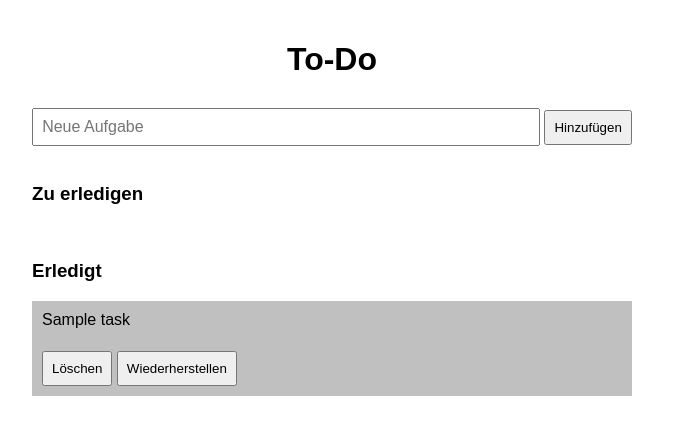
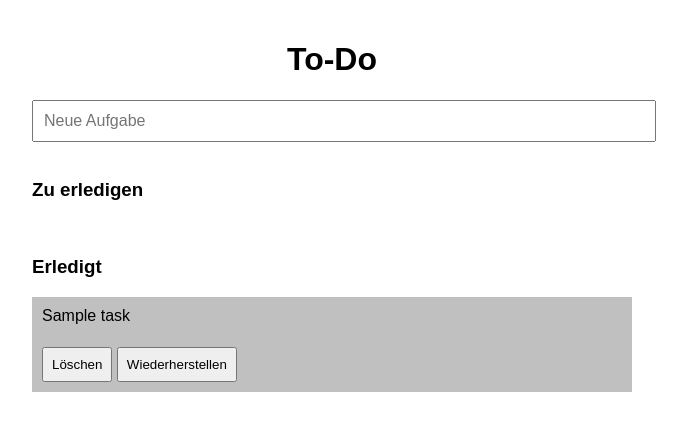
Before and after one commit to b1ggi/todo-app, a Flask app: page / in a window 1280 px wide. Shown: the top 435 px of the page, without its empty margins (308-995 px from the left). Run offline with Flask 3, Linux system fonts and the light colour scheme; tables that the repository leaves empty hold one stand-in row (values such as "Sample post").

Commit message:
css: - transfer style to css file - span options - input width padding index: - transfer style to css file

```diff
--- a/static/style.css
+++ b/static/style.css
@@ -10,8 +10,7 @@ h1 {
 }
 
 input[type="text"] {
-    width: 80%;
-    padding: 8px;
+    width: 100%;
     font-size: 16px;
 }
 
@@ -26,4 +25,13 @@ ul {
 
 li {
     margin: 10px 0;
+    background-color: rgb(192, 192, 192);
+    padding: 10px;
 }
+
+span {
+    max-width: 100%;
+    display: inline-block;
+    overflow: hidden;
+    text-overflow: ellipsis;
+}
--- a/templates/index.html
+++ b/templates/index.html
@@ -11,16 +11,15 @@
 
     <!-- Aufgaben hinzufügen -->
     <div style="text-align: center;">
-        <input style="width: 81.3%;" maxlength="100" type="text" id="taskInput" placeholder="Neue Aufgabe">
-        <button   onclick="addTask()" style="margin-top: 10px">Hinzufügen</button>
+        <input maxlength="100" type="text" id="taskInput" placeholder="Neue Aufgabe" style="padding: 10px; display: inline-block;">
     </div>
 
     <br><ul id="taskList"><h3>Zu erledigen</h3>
         {% for task in tasks %}
-            <li id="task-{{ task.id }}" style="background-color: rgb(192, 192, 192); padding: 10px;">
+            <li id="task-{{ task.id }}">
                 <div>
-                <span id="task-title-{{ task.id }}" style="max-width: 100%; display: inline-block; overflow: hidden; text-overflow: ellipsis;">{{ task.title }}</span>
-                <input maxlength="100" type="text" id="edit-task-input-{{ task.id }}" style="display:none;" placeholder="Titel">
+                <span id="task-title-{{ task.id }}">{{ task.title }}</span>
+                <input maxlength="100" type="text" id="edit-task-input-{{ task.id }}" style="display:none; padding: 10px;" placeholder="Titel">
                 </div>
                 <br>
                 <button onclick="editTask({{ task.id }})">Bearbeiten</button>
@@ -31,9 +30,9 @@
     </ul>
     <br><ul id="completedTaskList"><h3>Erledigt</h3>
         {% for task in completed %}
-            <li id="task-{{ task.id }}" style="background-color: rgb(192, 192, 192); padding: 10px;">
+            <li id="task-{{ task.id }}">
                 <div>
-                <span style="max-width: 100%; display: inline-block; overflow: hidden; text-overflow: ellipsis;">{{ task.title }}</span>
+                <span>{{ task.title }}</span>
                 </div>
                 <br>
                 <button onclick="deleteTask({{ task.id }})">Löschen</button>
```
